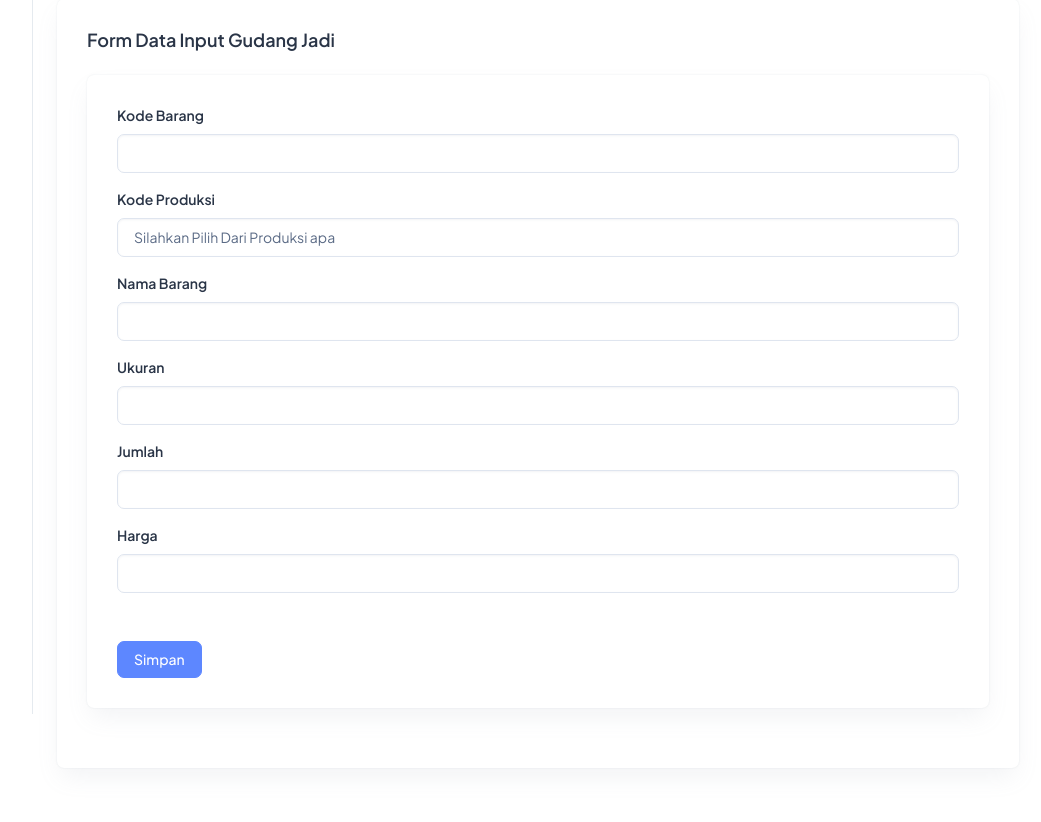
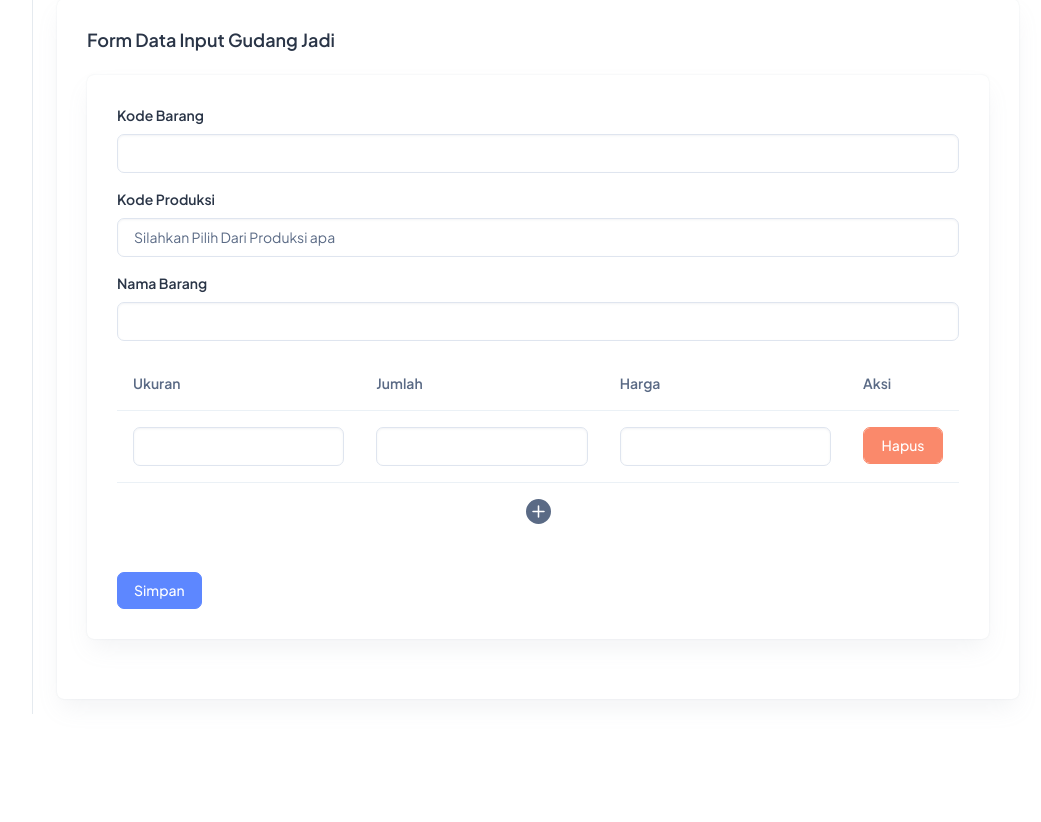
Before and after one commit to yogalpi/se-batik-ilham, a CodeIgniter 4 app: template app/Views/inputGudangJadi.php in a window 1280 px wide. Shown: the part 86-908 px from the top of the page, without its empty margins (237-1278 px from the left). After the commit the page ends 800 px from the top, so only its background shows below. Run offline with PHP 8.4 and a stand-in for CodeIgniter, Linux system fonts and the light colour scheme; the template is opened without the code that fills it, so the values that code supplies are empty; some libraries are stand-ins or nearby versions.

Commit message:
revert-code

```diff
--- a/app/Config/Routes.php
+++ b/app/Config/Routes.php
@@ -76,6 +76,11 @@ $routes->get('/detail_pengadaan/(:any)', 'PengadaanController::detailPengadaan/$
 $routes->get('/data_gudang_jadi', 'GudangJadiController::dataGudangJadi');
 $routes->get('/input_gudang_jadi', 'GudangJadiController::inputGudangJadi');
 $routes->post('/simpan_gudang_jadi', 'GudangJadiController::simpanGudangJadi');
+$routes->get('/detail_gudang_jadi/(:any)', 'GudangJadiController::detailGudangJadi/$1');
+$routes->get('/edit_gudang_jadi/(:any)', 'GudangJadiController::editGudangJadi/$1');
+$routes->get('/delete_gudang_jadi/(:any)', 'GudangJadiController::deleteGudangJadi/$1');
+$routes->get('/item_gudang_jadi/(:any)/delete/(:any)', 'GudangJadiController::deleteItemGudangJadi/$1/$2');
+$routes->post('/update_gudang_jadi', 'GudangJadiController::updateGudangJadi');
 
 // PENJUALAN
 $routes->get('/transaksi_penjualan', 'TransaksiController::transaksi');
--- a/app/Views/inputGudangJadi.php
+++ b/app/Views/inputGudangJadi.php
@@ -17,26 +17,53 @@
               <label for="exampleInputPassword1" class="form-label">Kode Produksi</label>
               <select name="kode_produksi" id="" class="form-control">
                 <option selected disabled>Silahkan Pilih Dari Produksi apa</option>
-              <?php foreach ($produksi as $prod) : ?>
-                <option value="<?= $prod["kode_produksi"]?>">[ <?= $prod["tanggal_mulai"]?> : <?= $prod["tanggal_selesai"]?> ] <?= $prod["kode_produksi"]?></option>
+                <?php foreach ($produksi as $prod) : ?>
+                  <option value="<?= $prod["kode_produksi"] ?>">[ <?= $prod["tanggal_mulai"] ?> ] <?= $prod["kode_produksi"] ?></option>
                 <?php endforeach; ?>
               </select>
             </div>
             <div class="mb-3">
-              <label for="exampleInputPassword1" class="form-label">Nama Barang</label>
-              <input name="nama_barang" type="text" class="form-control" id="exampleInputPassword1">
+              <label for="exampleInputEmail1" class="form-label">Nama Barang</label>
+              <input name="nama_barang" type="text" class="form-control" id="exampleInputEmail1" aria-describedby="emailHelp">
             </div>
-            <div class="mb-3">
-              <label for="exampleInputPassword1" class="form-label">Ukuran</label>
-              <input name="ukuran" type="text" class="form-control" id="exampleInputPassword1">
-            </div>
-            <div class="mb-3">
-              <label for="exampleInputPassword1" class="form-label">Jumlah</label>
-              <input name="jumlah" type="number" class="form-control" id="exampleInputPassword1">
-            </div>
-            <div class="mb-5">
-              <label for="exampleInputPassword1" class="form-label">Harga</label>
-              <input name="harga" type="number" class="form-control" id="exampleInputPassword1">
+            <table class="table" id="mytable">
+              <thead>
+                <tr>
+                  <th scope="col">Ukuran</th>
+                  <th scope="col">Jumlah</th>
+                  <th scope="col">Harga</th>
+                  <th scope="col">Aksi</th>
+                </tr>
+              </thead>
+              <tbody>
+                <tr id="mytr">
+                  <td>
+                    <input name="ukuran[]" type="text" class="form-control" id="exampleInputPassword1">
+                  </td>
+                  <td>
+                    <input name="jumlah[]" type="number" class="form-control" id="exampleInputPassword1">
+                  </td>
+                  <td>
+                    <input name="harga[]" type="number" class="form-control" id="exampleInputPassword1">
+                  </td>
+                  <td>
+                    <span href="#" class="btn btn-danger form-control delete-row" onclick="(function(){
+                      document.querySelectorAll('.delete-row').forEach(function(button) {
+                          button.addEventListener('click', function() {
+                            this.parentNode.parentNode.remove();
+                          });
+                      });
+                    }())">Hapus</span>
+                  </td>
+                </tr>
+              </tbody>
+            </table>
+            <div class="d-flex justify-content-center mb-5">
+              <span class="rounded-circle" onclick="addRow()">
+                <svg xmlns="http://www.w3.org/2000/svg" width="25" height="25" fill="currentColor" class="bi bi-plus-circle-fill" viewBox="0 0 16 16">
+                  <path d="M16 8A8 8 0 1 1 0 8a8 8 0 0 1 16 0M8.5 4.5a.5.5 0 0 0-1 0v3h-3a.5.5 0 0 0 0 1h3v3a.5.5 0 0 0 1 0v-3h3a.5.5 0 0 0 0-1h-3z" />
+                </svg>
+              </span>
             </div>
             <button type="submit" class="btn btn-primary">Simpan</button>
           </form>
--- a/app/Views/template.php
+++ b/app/Views/template.php
@@ -36,5 +36,6 @@
     <script src="https://code.jquery.com/jquery-3.2.1.slim.min.js" integrity="sha384-KJ3o2DKtIkvYIK3UENzmM7KCkRr/rE9/Qpg6aAZGJwFDMVNA/GpGFF93hXpG5KkN" crossorigin="anonymous"></script>
     <script src="https://cdn.jsdelivr.net/npm/popper.js@1.12.9/dist/umd/popper.min.js" integrity="sha384-ApNbgh9B+Y1QKtv3Rn7W3mgPxhU9K/ScQsAP7hUibX39j7fakFPskvXusvfa0b4Q" crossorigin="anonymous"></script>
     <script src="https://cdn.jsdelivr.net/npm/bootstrap@4.0.0/dist/js/bootstrap.min.js" integrity="sha384-JZR6Spejh4U02d8jOt6vLEHfe/JQGiRRSQQxSfFWpi1MquVdAyjUar5+76PVCmYl" crossorigin="anonymous"></script>
+    <script src="<?=base_url()?>assets/js/script.js"></script>
 
 </html>
```
Also changed, not shown: app/Controllers/GudangJadiController.php (+93 -11 lines), app/Views/dataGudangJadi.php (+7 -2 lines).
